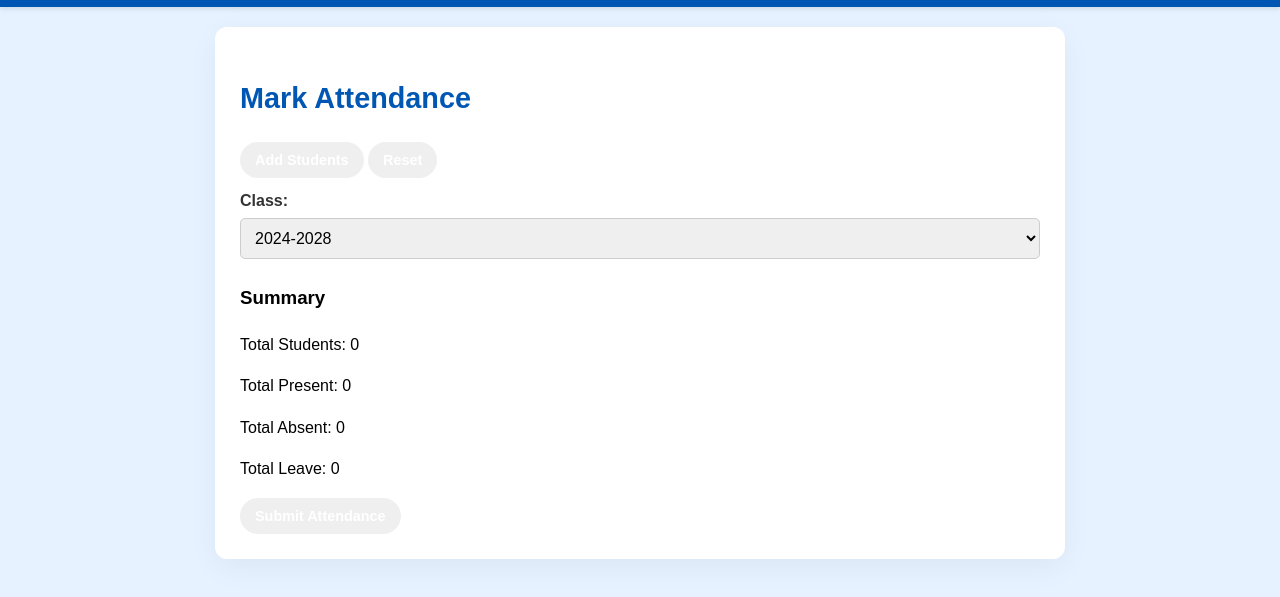
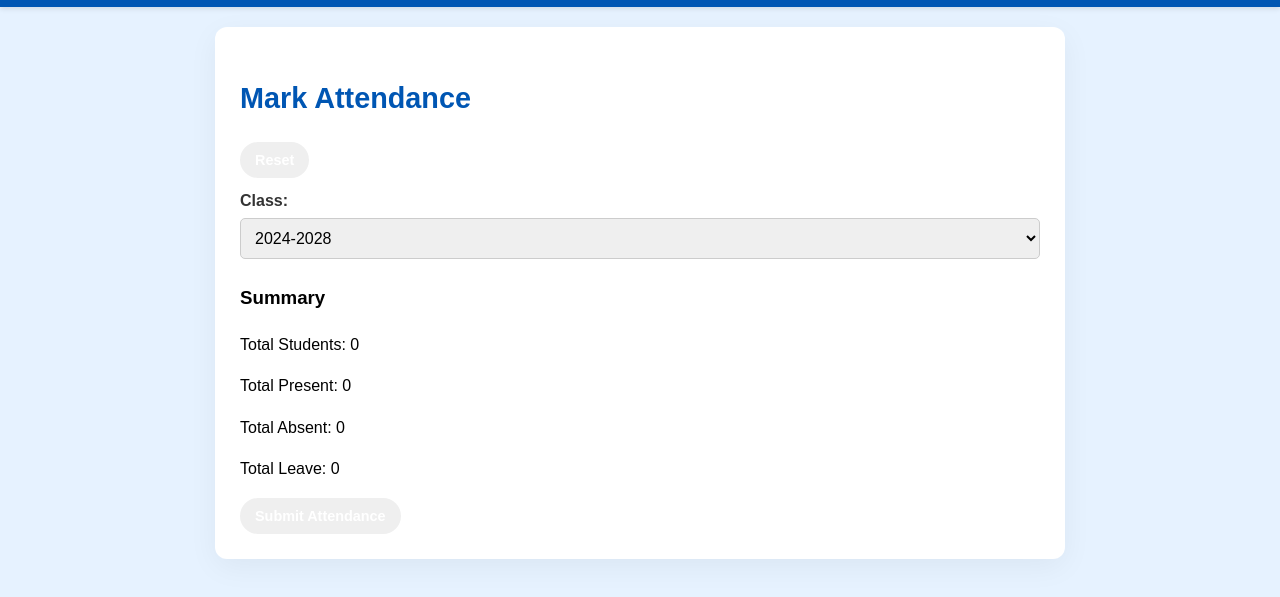
Before and after one commit to A9RYA6N/att-sheet, a plain HTML site: page index.html in a window 1280 px wide. Shown: the part 131-728 px from the top of the page. Drawn offline with Linux system fonts and the light colour scheme.

Commit message:
Add files via upload

```diff
--- a/index.html
+++ b/index.html
@@ -38,10 +38,6 @@
     <div class="container">
         <div id="formSection">
             <h2>Mark Attendance</h2>
-            <button id="addStudentButton"
-                onclick="fetchStudentsData()">
-                Add Students
-            </button>
             <button id="resetData"
                 onclick="resetAttendanceAndColors()">
                 Reset
```
